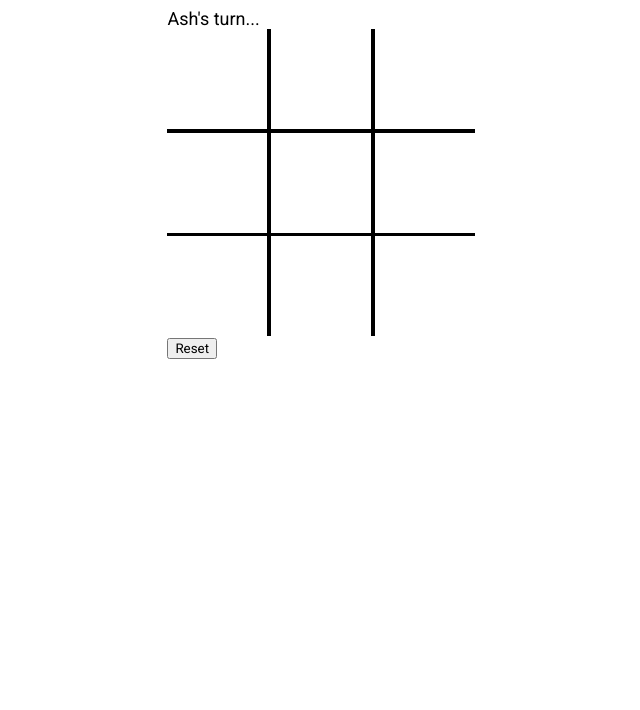
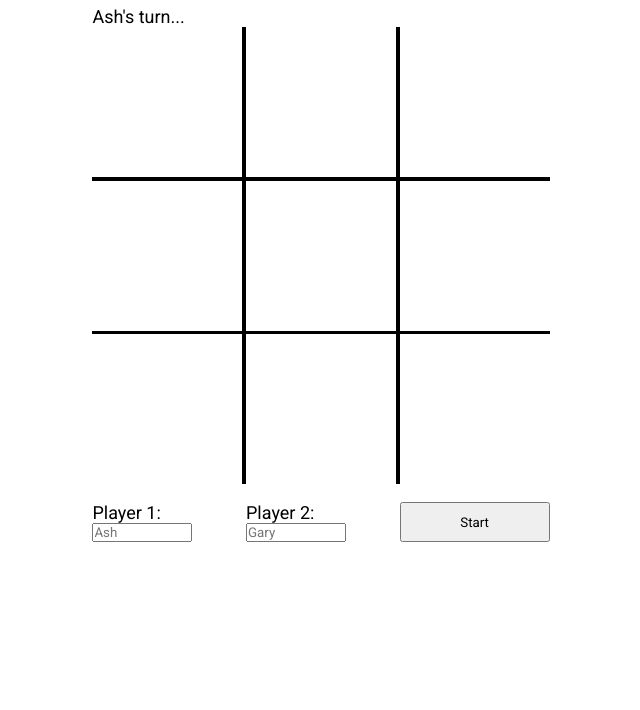
Before and after one commit to briksdaal/09-tictactoe, a website: page index.html in a window 1280 px wide. Shown: the part 90-800 px from the top of the page, without its empty margins (319-959 px from the left). Drawn offline with Linux system fonts and the light colour scheme.

Commit message:
Add inputs to change player name

```diff
--- a/index.html
+++ b/index.html
@@ -1,10 +1,10 @@
 <!DOCTYPE html>
 <html lang="en">
   <head>
-    <meta charset="UTF-8">
-    <meta http-equiv="X-UA-Compatible" content="IE=edge">
-    <meta name="viewport" content="width=device-width, initial-scale=1.0">
-    <link rel="stylesheet" href="style.css">
+    <meta charset="UTF-8" />
+    <meta http-equiv="X-UA-Compatible" content="IE=edge" />
+    <meta name="viewport" content="width=device-width, initial-scale=1.0" />
+    <link rel="stylesheet" href="style.css" />
     <script src="script.js" defer></script>
     <title>Tic Tac Toe</title>
   </head>
@@ -13,8 +13,20 @@
     <div class="container">
       <div class="status"></div>
       <div class="board"></div>
-        <div class="buttons">
-            <button class="reset-btn">Reset</button>
+      <div class="bottom">
+        <form action="">
+          <div class="form-element">
+              <label for="player1">Player 1:</label>
+              <input type="text" id="player1" placeholder="Ash"/>
+          </div>
+          <div class="form-element">
+              <label for="player2">Player 2:</label>
+              <input type="text" id="player2" placeholder="Gary"/>
+          </div>
+          <div class="form-element">
+              <button class="reset-btn">Start</button>
+          </div>
+        </form>
       </div>
     </div>
   </body>
--- a/script.js
+++ b/script.js
@@ -46,10 +46,6 @@ const GameBoard = (() => {
     return true;
   };
 
-  //   const printBoard = () => {
-  //     const boardForConsolePrinting = board.map((row) => row.map((cell) => cell.getValue()));
-  //   };
-
   const reset = () => {
     for (let i = 0; i < BOARDLENGTH; i += 1) {
       for (let j = 0; j < BOARDLENGTH; j += 1) {
@@ -61,15 +57,11 @@ const GameBoard = (() => {
   return {
     getBoard,
     markCell,
-    // printBoard,
     reset,
   };
 })();
 
 const Player = (name, mark) => ({ name, mark });
-
-const player11 = Player('Ash', '×');
-const player22 = Player('Gary', 'O');
 
 const GameController = ((player1, player2) => {
   const board = GameBoard;
@@ -85,11 +77,6 @@ const GameController = ((player1, player2) => {
   };
 
   const getActivePlayer = () => activePlayer;
-
-  //   const printNewRound = () => {
-  //     board.printBoard();
-  //     console.log(`${activePlayer.name}'s turn...`);
-  //   };
 
   const getGameStatus = () => ({ isGameOver, isTie });
 
@@ -107,7 +94,7 @@ const GameController = ((player1, player2) => {
         && curBoard[1][1] === curBoard[2][2]) { return true; }
     }
 
-    if (lastMoveRow + 1 === BOARDLENGTH - lastMoveCol) {
+    if (+lastMoveRow + 1 === BOARDLENGTH - +lastMoveCol) {
       if (curBoard[2][0] === curBoard[1][1]
         && curBoard[1][1] === curBoard[0][2]) { return true; }
     }
@@ -120,27 +107,17 @@ const GameController = ((player1, player2) => {
     return false;
   };
 
-  const gameOver = () => {
-    isGameOver = true;
-    // if (isTie) {
-    //   console.log('Over in a tie...');
-    // } else {
-    //   console.log(`${activePlayer.name} won the game! Sorry ${waitingPlayer().name}...`);
-    // }
-  };
-
   const playRound = (row, col) => {
     if (isGameOver) { return; }
 
     if (board.markCell(row, col, activePlayer.mark)) {
       movesMade += 1;
       if (gameEnded(row, col)) {
-        gameOver();
+        isGameOver = true;
       } else {
         switchPlayerTurn();
       }
     }
-    // printNewRound();
   };
 
   const reset = () => {
@@ -149,7 +126,6 @@ const GameController = ((player1, player2) => {
     isGameOver = false;
     isTie = false;
     movesMade = 0;
-    // printNewRound();
   };
 
   reset();
@@ -161,27 +137,39 @@ const GameController = ((player1, player2) => {
     getBoard: board.getBoard,
     getGameStatus,
   };
-})(player11, player22);
+})(Player('Ash', '×'), Player('Gary', 'O'));
 
 const ScreenController = (() => {
   const game = GameController;
+
   const statusDiv = document.querySelector('.status');
   const boardDiv = document.querySelector('.board');
   const resetBtn = document.querySelector('.reset-btn');
+  let renamePlayer1;
+  let renamePlayer2;
 
   const updateScreen = () => {
     boardDiv.innerHTML = '';
 
     const board = game.getBoard();
-    const activePlayer = game.getActivePlayer();
+    const activePlayer = (() => {
+      const currentPlayer = game.getActivePlayer().name;
+      if (currentPlayer === 'Ash' && renamePlayer1) {
+        return renamePlayer1;
+      } if (currentPlayer === 'Gary' && renamePlayer2) {
+        return renamePlayer2;
+      }
+      return currentPlayer;
+    })();
+
     if (game.getGameStatus().isGameOver) {
       if (game.getGameStatus().isTie) {
         statusDiv.textContent = 'Over in a tie...';
       } else {
-        statusDiv.textContent = `${activePlayer.name} won the game!`;
+        statusDiv.textContent = `${activePlayer} won the game!`;
       }
     } else {
-      statusDiv.textContent = `${activePlayer.name}'s turn...`;
+      statusDiv.textContent = `${activePlayer}'s turn...`;
     }
 
     board.forEach((row, rowIndex) => {
@@ -213,7 +201,12 @@ const ScreenController = (() => {
   }
 
   boardDiv.addEventListener('click', clickHandlerBoard);
-  resetBtn.addEventListener('click', () => {
+  resetBtn.addEventListener('click', (e) => {
+    e.preventDefault();
+    const { form } = e.target;
+    renamePlayer1 = form.player1.value;
+    renamePlayer2 = form.player2.value;
+    resetBtn.textContent = 'Reset';
     game.reset();
     updateScreen();
   });
--- a/style.css
+++ b/style.css
@@ -4,8 +4,15 @@
     font-size: 18px;
 }
 
-body, button {
+* {
+    padding: 0;
+    margin: 0;
+    box-sizing: border-box;
     font-family: 'Roboto', sans-serif;
+}
+
+h1 {
+    margin: 1.5rem 0;
 }
 
 body {
@@ -17,8 +24,8 @@ body {
 .board {
     display: inline-grid;
     background-color: #000;
-    grid-template-columns: repeat(3, 100px);
-    grid-template-rows: repeat(3, 100px);
+    grid-template-columns: repeat(3, 150px);
+    grid-template-rows: repeat(3, 150px);
     gap: 0.2rem;
 }
 
@@ -35,3 +42,26 @@ font-size: 3rem;
 button[data-sign="circle"] {
     font-size: 2rem;
 }
+
+.bottom form {
+    display: grid;
+    padding-top: 1rem;
+    gap: 0.2rem;
+    grid-template-columns: repeat(3, 1fr);
+    width: 100%;
+}
+
+.form-element {
+    width: 100%;
+    display: grid;
+    grid-template-rows: repeat(2, auto);
+}
+
+.form-element input {
+    width: 100px;
+}
+
+.form-element button {
+    /* border: none; */
+    grid-row: 2 span;
+}
```
Lines whose indentation alone changed are shown as unchanged.
